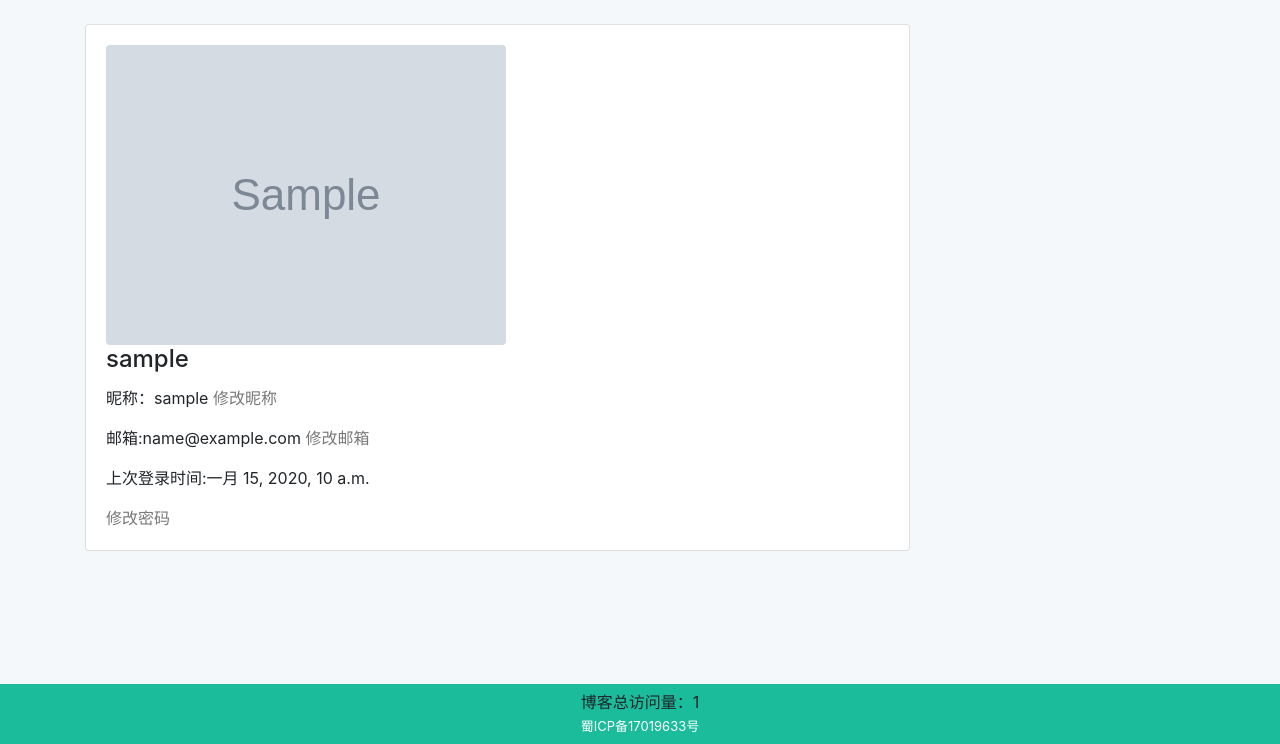
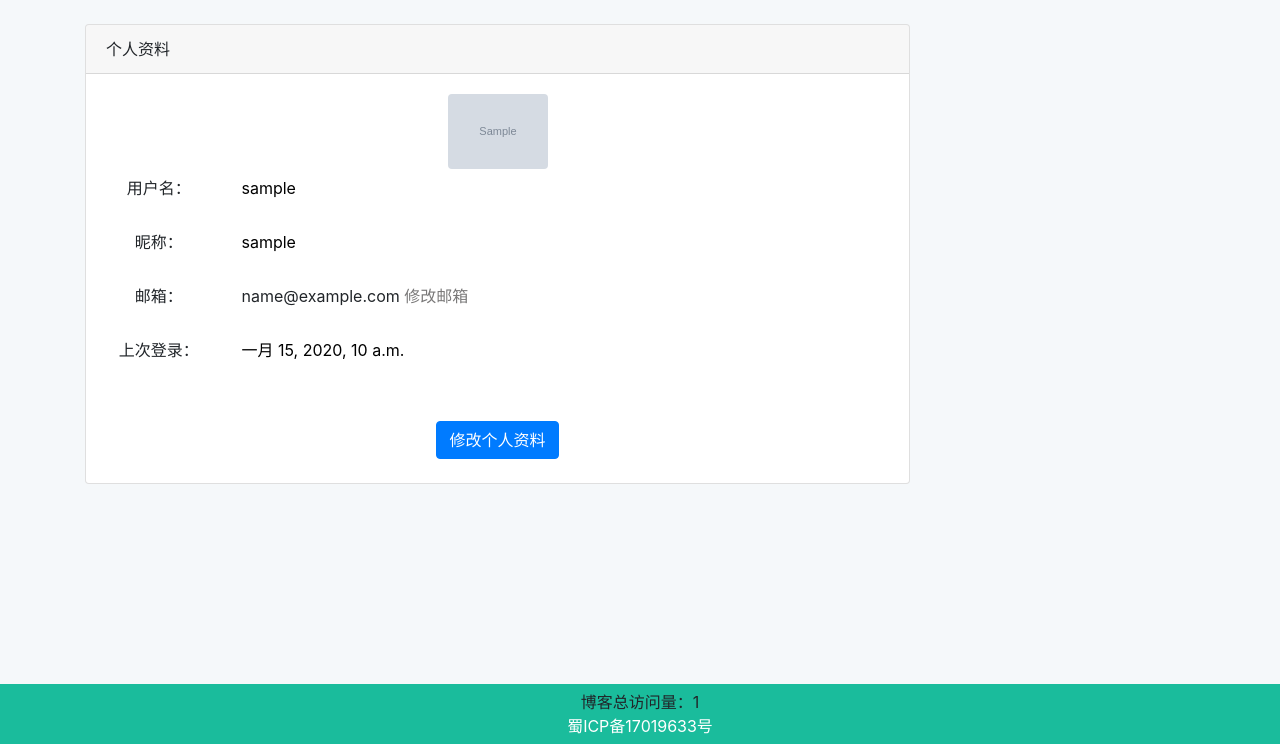
Before and after one commit to snwgijava/djblog, a Django app: page /user/user_info/ in a window 1280 px wide. Shown: the part 56-800 px from the top of the page. Run offline with Django 3.2, Linux system fonts and the light colour scheme; a user stored in the database is signed in; tables that the repository leaves empty hold one stand-in row (values such as "Sample post"); grey boxes marked "Sample" are stand-in pictures; some libraries are stand-ins or nearby versions.

Commit message:
修改头像和部份样式调整

```diff
--- a/blog/settings.py
+++ b/blog/settings.py
@@ -119,7 +119,6 @@ AUTH_PASSWORD_VALIDATORS = [
 PAGINATION_SETTINGS = {
     'PAGE_RANGE_DISPLAYED': 5,
     'MARGIN_PAGES_DISPLAYED': 2,
-
     'SHOW_FIRST_PAGE_WHEN_INVALID': True,
 }
 
--- a/static/css/base.css
+++ b/static/css/base.css
@@ -9,11 +9,7 @@ html {
 
 body {
     margin-top: 80px;
-    margin-bottom: 60px;
-}
-
-div.row {
-    padding-bottom: 5%;
+    /*margin-bottom: 60px;*/
 }
 
 h3.home-content {
@@ -38,8 +34,12 @@ div.blog-detail-up-down {
     color: red;
 }
 
+.card-body img{
+    max-width: 100px;
+}
+
 hr {
-    margin-top: 12px;
+    margin-top: 1px;
     margin-bottom: 12px;
     border: 0;
     border-top: 1px solid #dcebf5;
@@ -267,10 +267,30 @@ div.comment-text {
     display: inline-block;
 }
 
+ul.pagination.justify-content-center {
+    margin-bottom: 5rem;
+}
+
+a.btn.btn-primary {
+    margin: 1rem;
+}
+
 #footer {
     padding: 0.35em;
-    position: absolute;
+    position: fixed;
     bottom: 0;
+    left: 0;
     width: 100%;
     height: 60px;
+    background-color: #1ABC9C;
+    margin-bottom: 0;
 }
+
+.copyright-1{
+    padding-top: .8rem;
+}
+
+.media-body{
+    margin-left: 1rem;
+    text-align: left;
+}
--- a/templates/base.html
+++ b/templates/base.html
@@ -96,13 +96,12 @@
 </div>
 
 
-<footer id="footer" style="background-color: #1ABC9C;margin-bottom: 0" class="text-center">
+<footer id="footer" class="text-center">
     <div class="copyright">
-        <p class="text-center"><span>博客总访问量：{% get_view_nums %}</span></p>
+        <span>博客总访问量：{% get_view_nums %}</span>
     </div>
-    <div class="copyright">
-        <p class="text-center" style="font-size: 13px"><a href="http://www.miitbeian.gov.cn" style="color: white">蜀ICP备17019633号</a>
-        </p>
+    <div class="copyright-1">
+        <a href="http://www.miitbeian.gov.cn" style="color: white">蜀ICP备17019633号</a>
     </div>
 </footer>
 
--- a/templates/blog/blog_form.html
+++ b/templates/blog/blog_form.html
@@ -2,7 +2,7 @@
 {% load static %}
 {% load bootstrap4 %}
 
-{% block title %}{{ blog_title }}{% endblock %}
+{% block title %}{{ title }}{% endblock %}
 
 {% block content %}
     <script type="text/javascript" src="{% static "ckeditor/ckeditor-init.js" %}"></script>
@@ -10,7 +10,7 @@
 
     <div class="col-sm-9 col-md-9">
         <div class="list-title">
-            <h4>{{ blog_title }}</h4>
+            <h4>{{ title }}</h4>
         </div>
         <article class="flex-left list-group-item post-item px-7">
             <div class="unit unit-1-on-mobile">
@@ -18,7 +18,7 @@
                     {% csrf_token %}
                     {% bootstrap_form form %}
                     <p class="text-right">
-                        <button class="btn btn-primary" type="submit" value="{{ blog_button }}">{{ blog_button }}</button>
+                        <button class="btn btn-primary" type="submit" value="{{ button }}">{{ button }}</button>
                     </p>
                 </form>
             </div>
--- a/templates/blog/blog_list.html
+++ b/templates/blog/blog_list.html
@@ -63,8 +63,7 @@
                 <br>
             {% endfor %}
         </ul>
-        {% include "_pagination.html" %}
-
+    {% include "_pagination.html" %}
     </div>
 {% endblock %}
 
--- a/templates/user/user_info.html
+++ b/templates/user/user_info.html
@@ -8,22 +8,44 @@
     <div class="col-sm-9 col-md-9">
         {% if user.is_authenticated %}
             <div class="card">
-                <div class="card-body">
+                <div class="card-header">
+                    个人资料
+                </div>
+                <div class="card-body text-center">
                     <div>
                         <img src="{{ user.userprofile.image.url }}" class="rounded" alt="Cinque Terre">
                     </div>
-                    <div>
-                        <h4 class="card-title">{{ user.username }}</h4>
-                        <p class="card-text">昵称：{{ user.get_nickname }} <a
-                                href="{% url 'change_nickname' %}?form={{ request.get_full_path }}">修改昵称</a></p>
-                        <p class="card-text">邮箱:{% if user.email %}{{ user.email }}
+                    <div class="form-group row">
+                        <label class="col-sm-2 col-form-label">用户名：</label>
+                        <div class="col-sm-10">
+                            <input type="text" readonly class="form-control-plaintext" id="staticEmail"
+                                   value="{{ user.username }}">
+                        </div>
+                    </div>
+                    <div class="form-group row">
+                        <label class="col-sm-2 col-form-label">昵称：</label>
+                        <div class="col-sm-10">
+                            <input type="text" readonly class="form-control-plaintext" id="staticEmail"
+                                   value="{{ user.get_nickname }}">
+                        </div>
+                    </div>
+                    <div class="form-group row">
+                        <label for="staticEmail" class="col-sm-2 col-form-label">邮箱：</label>
+                        <div class="col-sm-10">
+                            <label class="form-control-plaintext text-left">{% if user.email %}{{ user.email }}
                             <a href="{% url 'bind_email' %}?form={{ request.get_full_path }}">修改邮箱</a>{% else %}  未绑定
-                            <a href="{% url 'bind_email' %}?form={{ request.get_full_path }}">绑定邮箱</a>{% endif %}</p>
-                        <p class="card-text">上次登录时间:{{ user.last_login }}</p>
-                        <a href="#" class="card-link">修改密码</a>
+                            <a href="{% url 'bind_email' %}?form={{ request.get_full_path }}">绑定邮箱</a>{% endif %}</label>
+                        </div>
                     </div>
-
+                    <div class="form-group row">
+                        <label class="col-sm-2 col-form-label">上次登录：</label>
+                        <div class="col-sm-10">
+                            <input type="text" readonly class="form-control-plaintext" id="staticEmail"
+                                   value="{{ user.last_login }}">
+                        </div>
+                    </div>
                 </div>
+                <label class="text-center"><a href="{% url 'update_info' user.userprofile.id %}" class="btn btn-primary">修改个人资料</a></label>
             </div>
         {% else %}
             <span>未登录，跳转到首页</span>
--- a/user/models.py
+++ b/user/models.py
@@ -5,8 +5,8 @@ from django.contrib.auth.models import User
 
 class UserProfile(models.Model):
     user = models.OneToOneField(User,on_delete=models.CASCADE)
-    nickname = models.CharField(max_length=20)
-    image = models.ImageField(upload_to='image/%Y/%m', default='image/default.png', max_length=100)
+    nickname = models.CharField(max_length=20,verbose_name='昵称')
+    image = models.ImageField(upload_to='image/%Y/%m', default='image/default.png', max_length=100,verbose_name='头像')
 
     def __str__(self):
         return '<UserProfile:{0} for {1}>'.format(self.nickname,self.user.username)
--- a/user/urls.py
+++ b/user/urls.py
@@ -14,4 +14,5 @@ urlpatterns = [
     path('change_nickname/',views.change_nickname,name='change_nickname'),
     path('bind_email/',views.bind_email,name='bind_email'),
     path('send_verifcation_code/',views.send_verifcation_code,name='send_verifcation_code'),
+    path('update_info/<int:pk>',views.UpdateUserInfoView.as_view(),name='update_info'),
 ]
--- a/user/views.py
+++ b/user/views.py
@@ -5,6 +5,7 @@ from django.http import JsonResponse
 from django.shortcuts import render, redirect
 from django.urls import reverse
 from django.core.mail import send_mail
+from django.views.generic import UpdateView
 
 from . forms import LoginForm,RegForm,ChangeNickNameForm,BindEmailForm
 from .models import UserProfile
@@ -58,6 +59,7 @@ def register(request):
             #创建用户
             user = User.objects.create_user(username,email,password)
             user.save()
+            UserProfile.objects.create(user=user)
 
             # user = User()
             # user.username = username
@@ -107,6 +109,17 @@ def change_nickname(request):
     context['return_back_url'] = redirect_to
     return render(request,'form.html',context)
 
+class UpdateUserInfoView(UpdateView):
+    model = UserProfile
+    fields = ['nickname','image']
+    template_name = 'blog/blog_form.html'
+
+    def get_context_data(self, **kwargs):
+        context = super().get_context_data(**kwargs)
+        context['title'] = '修改个人信息'
+        context['button'] = '修改'
+        return context
+
 def bind_email(request):
     redirect_to = request.GET.get('form', reverse('home'))
     if request.method == 'POST':
```
Also changed, not shown: djangoBlog/views.py (+4 -4 lines), templates/blog/blog_detail.html (+51 -43 lines), user/forms.py (+16 -0 lines), djangoBlog/forms.py (line endings or trailing spaces), user/migrations/0004_auto_20180811_1621.py (added).
